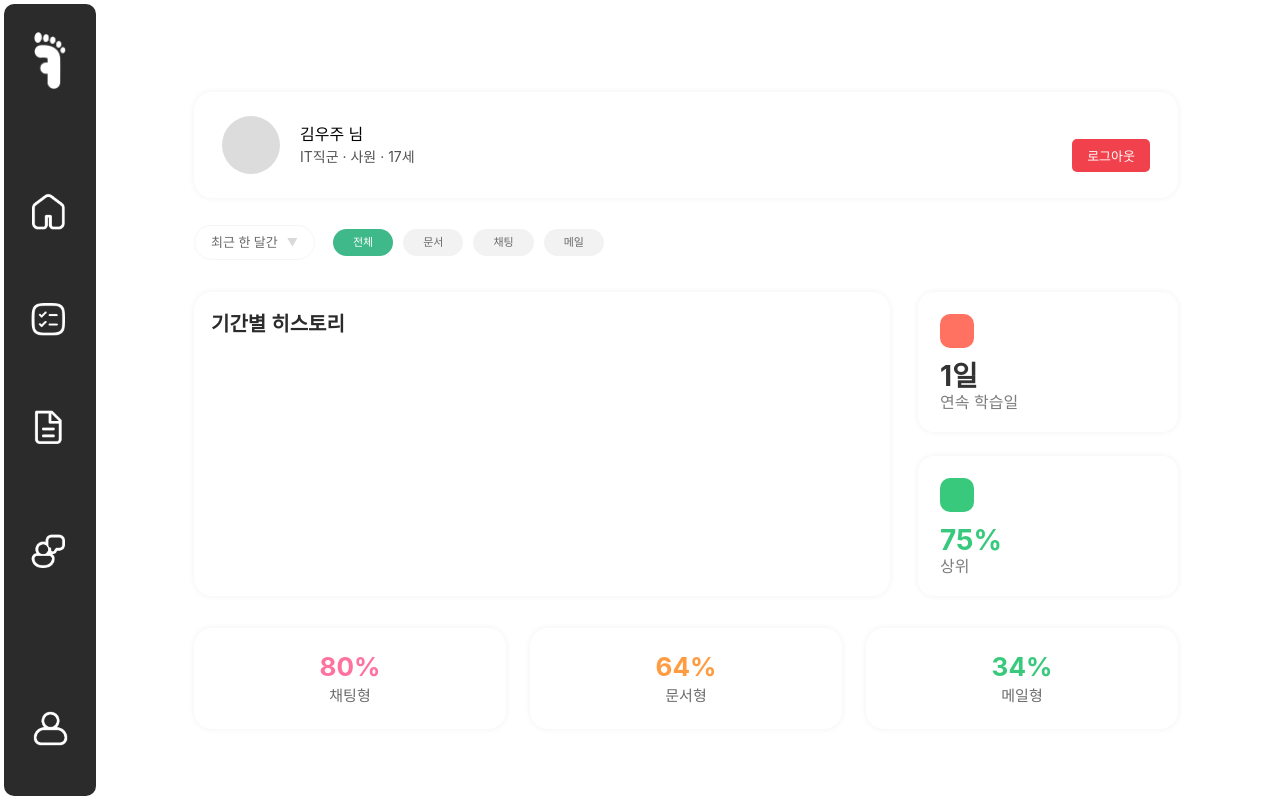
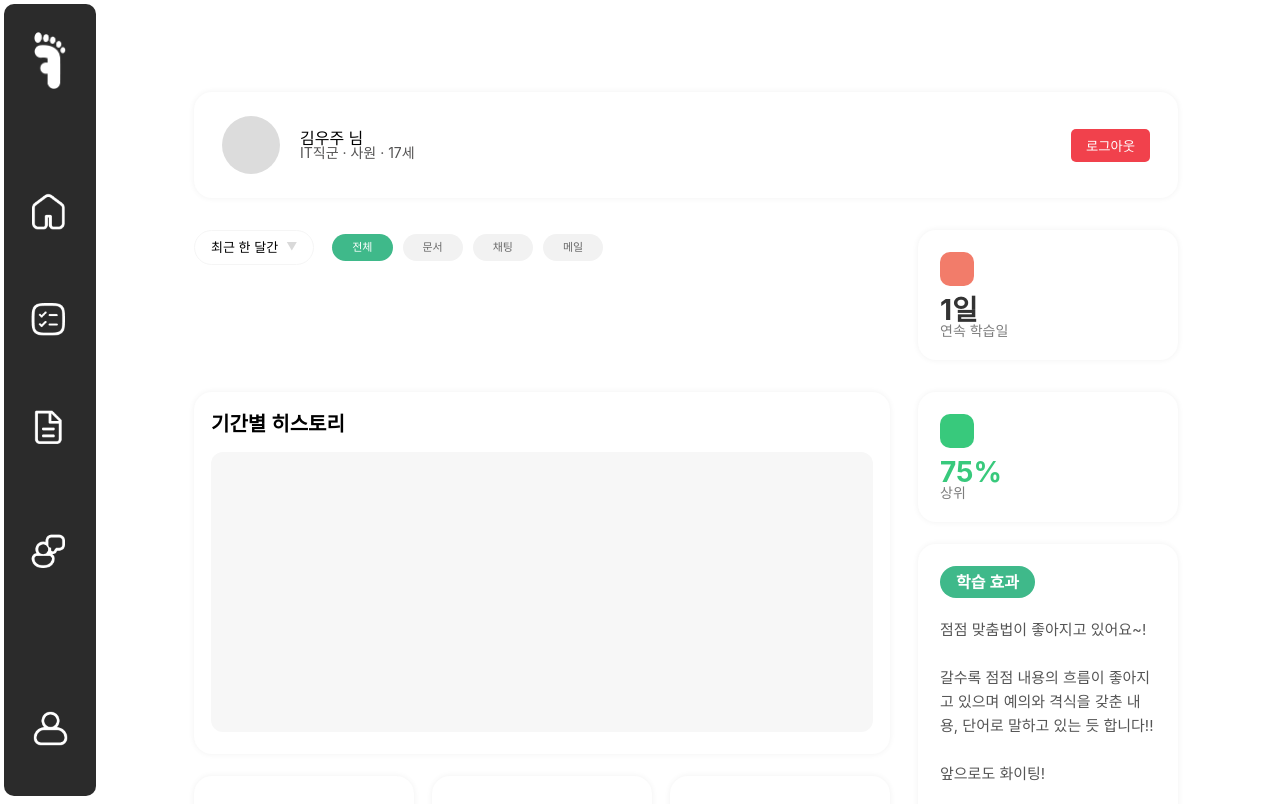
Before and after one commit to TeamS22D/first-step-web, a React (Vite) app: page /profile in a window 1280 px wide. Built offline with nearby package versions, Linux system fonts and the light colour scheme; a web font is replaced by a local one.

Commit message:
학습효과/개선정도

```diff
--- a/src/pages/Profile/Profile.style.ts
+++ b/src/pages/Profile/Profile.style.ts
@@ -1,5 +1,6 @@
 import styled from "styled-components";
 
+/* 전체 */
 export const Container = styled.div`
   display: flex;
   width: 100%;
@@ -15,6 +16,7 @@ export const Content = styled.div`
   gap: 32px;
 `;
 
+/* 상단 프로필 */
 export const TopProfileCard = styled.div`
   background: #fff;
   padding: 24px 28px;
@@ -22,7 +24,7 @@ export const TopProfileCard = styled.div`
   display: flex;
   justify-content: space-between;
   align-items: center;
-  box-shadow: 0px 0px 6px #F1F1F1;
+  box-shadow: 0 0 6px #f1f1f1;
 `;
 
 export const ProfileLeft = styled.div`
@@ -41,140 +43,43 @@ export const Avatar = styled.div`
 export const Name = styled.div`
   font-size: 16px;
   font-weight: 500;
-  margin-bottom: 8px;
 `;
 
 export const SubInfo = styled.div`
+  font-size: 14px;
   color: #535252;
-  font-size: 14px;
-  font-weight: 400;
 `;
 
 export const LogoutBtn = styled.button`
-  background: #F1414C;
+  background: #f1414c;
   color: #fff;
-  border: none;
   padding: 7px 15px;
   border-radius: 5px;
-  font-size: 13px;
-  margin-top: 20px;
+  border: none;
   cursor: pointer;
 `;
 
-export const Tabs = styled.div`
+/* 드롭다운 + 탭 + 연속 학습일 */
+export const TopSection = styled.div`
   display: flex;
-  gap: 10px;
+  justify-content: space-between;
+  align-items: flex-start;
 `;
 
-export const Tab = styled.div<{ active?: boolean }>`
-  padding: 8px 20px;
-  border-radius: 50px;
-  font-size: 11px;
-  background: ${(p) => (p.active ? "#3FB98A" : "#F2F2F2")};
-  color: ${(p) => (p.active ? "white" : "#6A6A6A")};
-  font-weight: 500;
-  cursor: pointer;
-`;
-
-export const MiddleSection = styled.div`
-  display: flex;
-  gap: 28px;
-`;
-
-export const GraphCard = styled.div`
-  flex: 1;
-  background: white;
-  padding: 22px 17px;
-  border-radius: 18px;
-  box-shadow: 0px 0px 6px #F1F1F1;
-`;
-
-export const CardTitle = styled.div`
-  font-size: 20px;
-  font-weight: 600;
-  margin-bottom: 20px;
-  color: #2B2B2B;
-`;
-
-export const GraphPlaceholder = styled.div`
-  height: 280px;
-  background: #f3f3f3;
-  border-radius: 12px;
-`;
-
-export const RightCards = styled.div`
-  width: 260px;
+export const LeftControls = styled.div`
   display: flex;
   flex-direction: column;
-  gap: 24px;
-`;
-
-export const SmallCard = styled.div`
-  background: white;
-  padding: 22px;
-  border-radius: 16px;
-  text-align: left;
-  position: relative;
-  box-shadow: 0px 0px 6px #F1F1F1;
-`;
-
-export const SmallIcon = styled.div<{ flame?: boolean; circle?: boolean }>`
-  width: 34px;
-  height: 34px;
-  background: ${(p) =>
-    p.flame ? "#ff7262" : p.circle ? "#38c97c" : "#ddd"};
-  border-radius: 10px;
-  margin-bottom: 14px;
-`;
-
-export const SmallNumber = styled.div<{ green?: boolean }>`
-  font-size: 28px;
-  font-weight: 700;
-  color: ${(p) => (p.green ? "#38c97c" : "#333")};
-`;
-
-export const SmallLabel = styled.div`
-  color: #7d7d7d;
-  margin-top: 4px;
-`;
-
-export const BottomStats = styled.div`
-  display: flex;
-  gap: 24px;
-`;
-
-export const StatCard = styled.div`
-  flex: 1;
-  background: #fff;
-  padding: 26px 20px;
-  border-radius: 18px;
-  text-align: center;
-  box-shadow: 0px 0px 6px #F1F1F1;
-`;
-
-export const StatPercent = styled.div<{ pink?: boolean; orange?: boolean; green?: boolean }>`
-  font-size: 26px;
-  font-weight: 700;
-  color: ${(p) =>
-    p.pink ? "#ff729f" : p.orange ? "#ff9c42" : p.green ? "#38c97c" : "#333"};
-  margin-bottom: 8px;
-`;
-
-export const StatValue = styled.div`
-  font-size: 15px;
-  color: #6b6b6b;
 `;
 
 export const FilterRow = styled.div`
   display: flex;
+  gap: 18px;
   align-items: center;
-  gap: 18px;
-  margin-top: -5px;
 `;
 
+/* 드롭다운 */
 export const DropdownWrapper = styled.div`
   position: relative;
-  width: auto;
 `;
 
 export const DropdownBox = styled.div`
@@ -182,14 +87,10 @@ export const DropdownBox = styled.div`
   background: #fff;
   border-radius: 100px;
   border: 1.5px solid #f5f5f5;
+  display: flex;
+  gap: 8px;
   font-size: 13px;
-  font-weight: 500;
-  color: #6A6A6A;
   cursor: pointer;
-
-  display: flex;
-  align-items: center;
-  gap: 9px;
 `;
 
 export const Arrow = styled.span<{ open?: boolean }>`
@@ -200,26 +101,22 @@ export const Arrow = styled.span<{ open?: boolean }>`
 export const OptionList = styled.div`
   position: absolute;
   top: 46px;
-  left: 0;
   width: 100%;
   background: white;
+  border: 1px solid #eaeaea;
   border-radius: 10px;
-  border: 1px solid #ddd;
-  border: 1px solid #EBEBEB;
-  overflow: hidden;
-  z-index: 20;
+  z-index: 10;
 `;
 
 export const Option = styled.div`
   padding: 10px 16px;
-  font-size: 13px;
   cursor: pointer;
-
   &:hover {
     background: #f5f5f5;
   }
 `;
 
+/* 탭 */
 export const FilterTabs = styled.div`
   display: flex;
   gap: 10px;
@@ -228,9 +125,146 @@ export const FilterTabs = styled.div`
 export const FilterTab = styled.div<{ active?: boolean }>`
   padding: 8px 20px;
   border-radius: 50px;
-  font-size: 11px;
   background: ${(p) => (p.active ? "#3FB98A" : "#F2F2F2")};
   color: ${(p) => (p.active ? "white" : "#6A6A6A")};
-  font-weight: 500;
   cursor: pointer;
+  font-size: 11px;
 `;
+
+/* 연속 학습일 카드 */
+export const TopRightSingleCard = styled.div`
+  width: 260px;
+  background: white;
+  border-radius: 18px;
+  padding: 22px;
+  box-shadow: 0 0 6px #f1f1f1;
+`;
+
+export const TopRightIcon = styled.div<{ color: string }>`
+  width: 34px;
+  height: 34px;
+  background: ${(p) => p.color};
+  border-radius: 10px;
+  margin-bottom: 10px;
+`;
+
+export const TopRightNumber = styled.div<{ green?: boolean }>`
+  font-size: 28px;
+  color: ${(p) => (p.green ? "#38C97C" : "#333")};
+  font-weight: 700;
+`;
+
+export const TopRightLabel = styled.div`
+  font-size: 14px;
+  color: #7d7d7d;
+`;
+
+/* ⭐ 2-컬럼 구조 ⭐ */
+export const MainTwoColumns = styled.div`
+  display: flex;
+  gap: 28px;
+  align-items: flex-start;
+`;
+
+/* 왼쪽 컬럼 */
+export const LeftColumn = styled.div`
+  flex: 1;
+  display: flex;
+  flex-direction: column;
+  gap: 22px;
+`;
+
+export const GraphCard = styled.div`
+  background: white;
+  border-radius: 18px;
+  padding: 22px 17px;
+  box-shadow: 0 0 6px #f1f1f1;
+`;
+
+export const CardTitle = styled.div`
+  font-size: 20px;
+  margin-bottom: 18px;
+  font-weight: 600;
+`;
+
+export const GraphPlaceholder = styled.div`
+  height: 280px;
+  background: #f7f7f7;
+  border-radius: 12px;
+`;
+
+/* 아래 3개 통계박스 */
+export const BottomStatsRow = styled.div`
+  display: flex;
+  gap: 18px;
+`;
+
+export const StatCard = styled.div`
+  flex: 1;
+  background: white;
+  border-radius: 18px;
+  text-align: center;
+  padding: 25px 18px;
+  box-shadow: 0 0 6px #f1f1f1;
+`;
+
+export const StatPercent = styled.div<{ pink?: boolean; orange?: boolean; green?: boolean }>`
+  font-size: 26px;
+  font-weight: 700;
+  margin-bottom: 6px;
+  color: ${(p) =>
+    p.pink ? "#0ACF83" : p.orange ? "#AF5EFF" : p.green ? "#0099FF" : "#333"};
+`;
+
+export const StatValue = styled.div`
+  font-size: 14px;
+  color: #747474;
+`;
+
+/* 오른쪽 컬럼 */
+export const RightColumn = styled.div`
+  width: 260px;
+  display: flex;
+  flex-direction: column;
+  gap: 22px;
+`;
+
+export const TopRightCard = styled.div`
+  background: white;
+  border-radius: 18px;
+  padding: 22px;
+  box-shadow: 0 0 6px #f1f1f1;
+`;
+
+/* 학습효과 박스 */
+export const LearningBox = styled.div`
+  background: white;
+  padding: 22px;
+  border-radius: 18px;
+  box-shadow: 0 0 6px #f1f1f1;
+  display: flex;
+  flex-direction: column;
+  gap: 20px;
+`;
+
+export const LearningHeader = styled.div<{ green?: boolean }>`
+  background: ${(p) => (p.green ? "#3FB98A" : "#3FB98A")};
+  padding: 8px 16px;
+  border-radius: 50px;
+  color: white;
+  font-weight: 600;
+  width: fit-content;
+`;
+
+export const LearningText = styled.div`
+  white-space: pre-line;
+  font-size: 15px;
+  line-height: 1.6;
+  color: #555;
+`;
+
+export const Divider = styled.div`
+  width: 100%;
+  height: 1px;
+  background: #e5e5e5;
+`;
--- a/src/pages/Profile/Profile.tsx
+++ b/src/pages/Profile/Profile.tsx
@@ -2,9 +2,9 @@ import { useState } from "react";
 import * as S from "./Profile.style";
 
 export default function Profile() {
-
   const [open, setOpen] = useState(false);
   const [selected, setSelected] = useState("최근 한 달간");
+  const [activeTab, setActiveTab] = useState("전체");
 
   const options = ["최근 한 달간", "최근 일 년간", "최근 일주일간"];
 
@@ -13,14 +13,11 @@ export default function Profile() {
     setOpen(false);
   };
 
-  const [activeTab, setActiveTab] = useState("전체");
-
-  const tabs = ["전체", "문서", "채팅", "메일"];
-
   return (
     <S.Container>
       <S.Content>
 
+        {/* 상단 프로필 */}
         <S.TopProfileCard>
           <S.ProfileLeft>
             <S.Avatar />
@@ -32,6 +29,9 @@ export default function Profile() {
           <S.LogoutBtn>로그아웃</S.LogoutBtn>
         </S.TopProfileCard>
 
+        {/* 드롭다운 + 탭 + 연속학습일 */}
+        <S.TopSection>
+          <S.LeftControls>
             <S.FilterRow>
 
               <S.DropdownWrapper>
@@ -52,7 +52,7 @@ export default function Profile() {
               </S.DropdownWrapper>
 
               <S.FilterTabs>
-            {tabs.map((t) => (
+                {["전체", "문서", "채팅", "메일"].map((t) => (
                   <S.FilterTab
                     key={t}
                     active={activeTab === t}
@@ -64,28 +64,27 @@ export default function Profile() {
               </S.FilterTabs>
 
             </S.FilterRow>
+          </S.LeftControls>
 
-        <S.MiddleSection>
+          <S.TopRightSingleCard>
+            <S.TopRightIcon color="#F27C6A" />
+            <S.TopRightNumber>1일</S.TopRightNumber>
+            <S.TopRightLabel>연속 학습일</S.TopRightLabel>
+          </S.TopRightSingleCard>
+        </S.TopSection>
+
+        {/* ⭐ 2-컬럼 전체 레이아웃 ⭐ */}
+        <S.MainTwoColumns>
+
+          {/* LEFT : 그래프 + 통계 3개 */}
+          <S.LeftColumn>
             <S.GraphCard>
               <S.CardTitle>기간별 히스토리</S.CardTitle>
+              <S.GraphPlaceholder />
             </S.GraphCard>
 
-          <S.RightCards>
-            <S.SmallCard>
-              <S.SmallIcon flame />
-              <S.SmallNumber>1일</S.SmallNumber>
-              <S.SmallLabel>연속 학습일</S.SmallLabel>
-            </S.SmallCard>
-
-            <S.SmallCard>
-              <S.SmallIcon circle />
-              <S.SmallNumber green>75%</S.SmallNumber>
-              <S.SmallLabel>상위</S.SmallLabel>
-            </S.SmallCard>
-          </S.RightCards>
-        </S.MiddleSection>
-
-        <S.BottomStats>
+            {/* 그래프 아래 통계 3개 */}
+            <S.BottomStatsRow>
               <S.StatCard>
                 <S.StatPercent pink>80%</S.StatPercent>
                 <S.StatValue>채팅형</S.StatValue>
@@ -100,7 +99,39 @@ export default function Profile() {
                 <S.StatPercent green>34%</S.StatPercent>
                 <S.StatValue>메일형</S.StatValue>
               </S.StatCard>
-        </S.BottomStats>
+            </S.BottomStatsRow>
+          </S.LeftColumn>
+
+          {/* RIGHT : 상위 + 학습효과/개선정도 */}
+          <S.RightColumn>
+            <S.TopRightCard>
+              <S.TopRightIcon color="#38C97C" />
+              <S.TopRightNumber green>75%</S.TopRightNumber>
+              <S.TopRightLabel>상위</S.TopRightLabel>
+            </S.TopRightCard>
+
+            <S.LearningBox>
+              <S.LearningHeader>학습 효과</S.LearningHeader>
+              <S.LearningText>
+                점점 맞춤법이 좋아지고 있어요~!{"\n\n"}
+                갈수록 점점 내용의 흐름이 좋아지고 있으며
+                예의와 격식을 갖춘 내용, 단어로 말하고 있는 듯 합니다!!{"\n\n"}
+                앞으로도 화이팅!
+              </S.LearningText>
+
+              <S.Divider />
+
+              <S.LearningHeader green>개선 정도</S.LearningHeader>
+              <S.LearningText>
+                점점 맞춤법이 좋아지고 있어요~!{"\n\n"}
+                갈수록 점점 내용의 흐름이 좋아지고 있으며
+                예의와 격식을 갖춘 내용, 단어로 말하고 있는 듯 합니다!!{"\n\n"}
+                앞으로도 화이팅!
+              </S.LearningText>
+            </S.LearningBox>
+          </S.RightColumn>
+
+        </S.MainTwoColumns>
 
       </S.Content>
     </S.Container>
```
Also changed, not shown: public/assets/Profile/attendance.png (added), public/assets/Profile/percent.png (added). Lines whose indentation alone changed are shown as unchanged.
